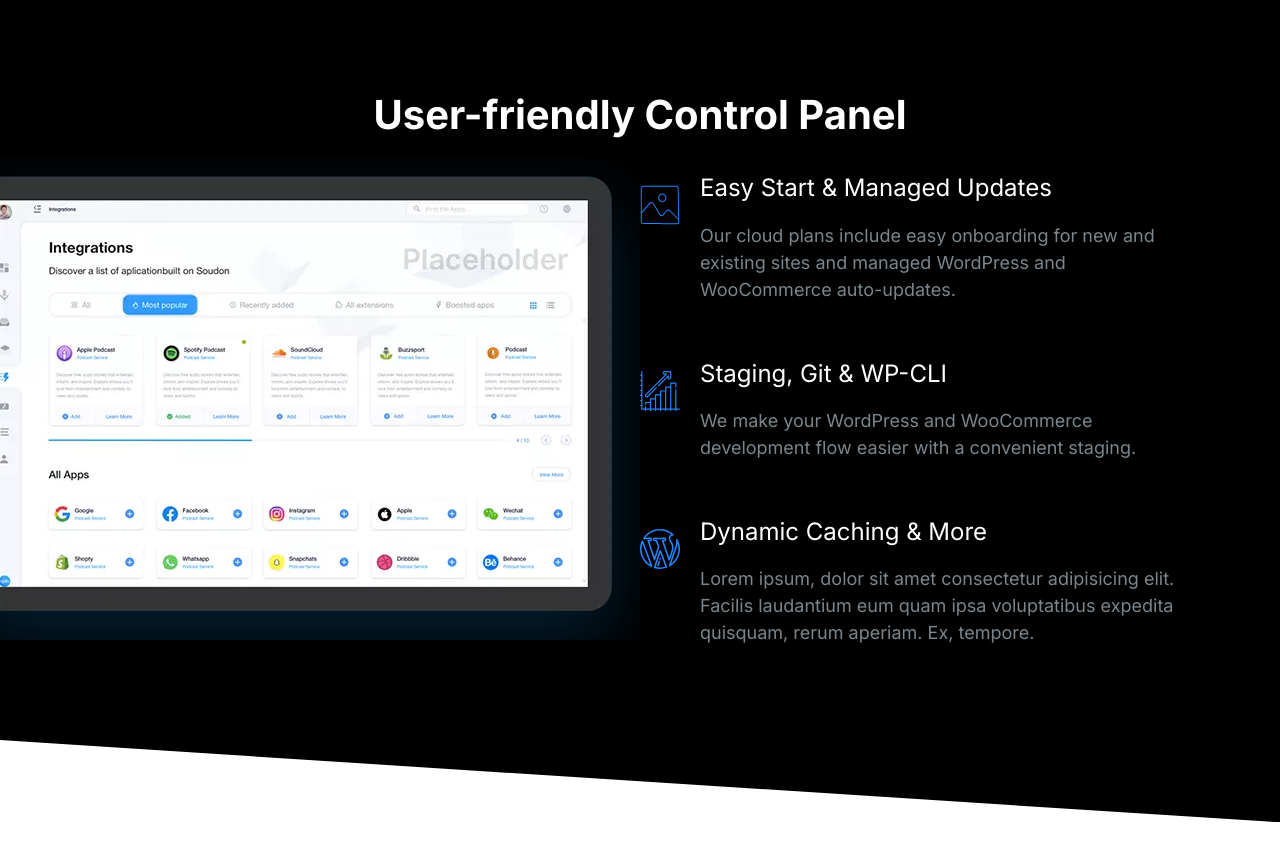
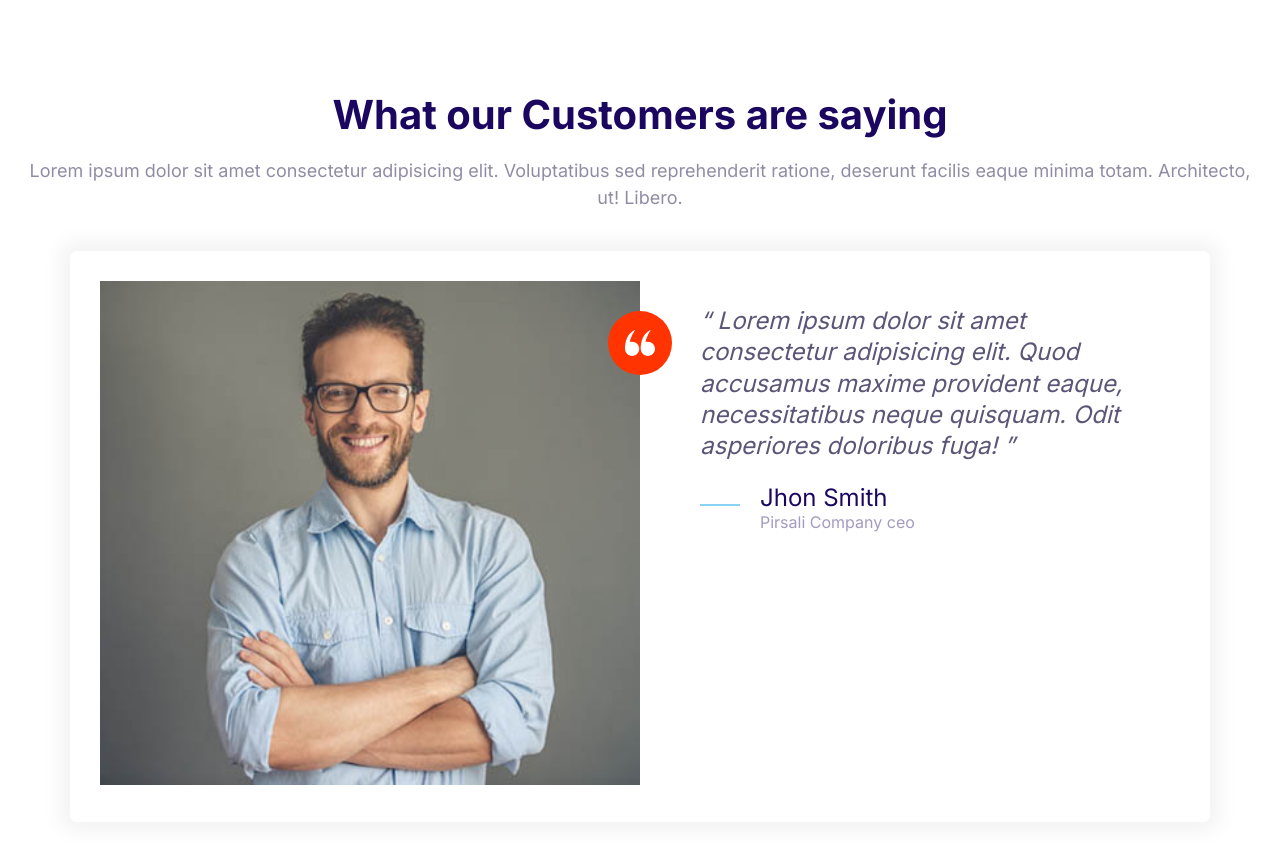
Before and after one commit to mohamadpirsali/Mohify, a plain HTML site: page index.html in a window 1280 px wide. Before the commit the page ends 822 px from the top, so only its background shows below. Drawn offline with Linux system fonts and the light colour scheme.

Commit message:
build the testimonial block component

```diff
--- a/css/styles.css
+++ b/css/styles.css
@@ -573,6 +573,7 @@ text-decoration: none;
 }
 .block__header{
     text-align: center;
+    margin-bottom: 4rem;
 }
 .block__heading{
     margin-top: 0;
--- a/index.html
+++ b/index.html
@@ -14,71 +14,51 @@
     <link rel="stylesheet" href="css/styles.css" />
   </head>
   <body>
-    <section class="block block--dark block--skewed-right block-showcase">
+    <section class="block">
       <header class="block__header">
-        <h2>User-friendly Control Panel</h2>
+        <h2>What our Customers are saying</h2>
+        <p>
+          Lorem ipsum dolor sit amet consectetur adipisicing elit. Voluptatibus
+          sed reprehenderit ratione, deserunt facilis eaque minima totam.
+          Architecto, ut! Libero.
+        </p>
       </header>
-      <div class="container grid grid--cols-2">
-        <picture class="block-showcase__image">
-          <source
-            type="image/webp"
-            srcset="images/ipad.webp 1x, images/ipad@2x.webp 2x" />
-          <source
-            type="image/png"
-            srcset="images/ipad.png 1x, images/ipad@2x.png 2x" />
-          <img src="images/ipad.png" alt=""
-        /></picture>
-        <ul class="list">
-          <li>
+      <div class="container">
+        <div class="card testimonial">
+          <div class="grid grid--cols-2">
+            <div class="testimonial__image">
+              <img
+                src="images/testimonial.jpg"
+                alt="A happy smiling costumer"
+              />
+              <span class="icon-container icon-container--accent">
+                <svg class="icon icon--white icon--small">
+                  <use xlink:href="icons/sprite.svg#quotes"></use>
+                </svg>
+              </span>
+            </div>
+            <blockquote class="quote">
+              <p class="quote__text">
+                Lorem ipsum dolor sit amet consectetur adipisicing elit. Quod
+                accusamus maxime provident eaque, necessitatibus neque quisquam.
+                Odit asperiores doloribus fuga!
+              </p>
+              <footer>
                 <div class="media">
                   <div class="media__image">
-                <svg class="icon icon--primary">
-                  <use xlink:href="icons/sprite.svg#snap"></use>
+                    <svg class="icon icon--primary quote__line">
+                      <use xlink:href="icons/sprite.svg#line"></use>
                     </svg>
                   </div>
                   <div class="media__body">
-                <h3 class="media__title">Easy Start & Managed Updates</h3>
-                <p>
-                  Our cloud plans include easy onboarding for new and existing
-                  sites and managed WordPress and WooCommerce auto-updates.
-                </p>
+                    <h3 class="media__title quote__author">Jhon Smith</h3>
+                    <p class="quote__company">Pirsali Company ceo</p>
                   </div>
                 </div>
-          </li>
-          <li>
-            <div class="media">
-              <div class="media__image">
-                <svg class="icon icon--primary">
-                  <use xlink:href="icons/sprite.svg#growth"></use>
-                </svg>
-              </div>
-              <div class="media__body">
-                <h3 class="media__title">Staging, Git & WP-CLI</h3>
-                <p>
-                  We make your WordPress and WooCommerce development flow easier
-                  with a convenient staging.
-                </p>
+              </footer>
+            </blockquote>
           </div>
         </div>
-          </li>
-          <li>
-            <div class="media">
-              <div class="media__image">
-                <svg class="icon icon--primary">
-                  <use xlink:href="icons/sprite.svg#wordpress"></use>
-                </svg>
-              </div>
-              <div class="media__body">
-                <h3 class="media__title">Dynamic Caching & More</h3>
-                <p>
-                  Lorem ipsum, dolor sit amet consectetur adipisicing elit.
-                  Facilis laudantium eum quam ipsa voluptatibus expedita
-                  quisquam, rerum aperiam. Ex, tempore.
-                </p>
-              </div>
-            </div>
-          </li>
-        </ul>
       </div>
     </section>
     <script src="code/main.js"></script>
```
Also changed, not shown: components/testimonial-block.html (added, +44 -0 lines). Lines whose indentation alone changed are shown as unchanged.
